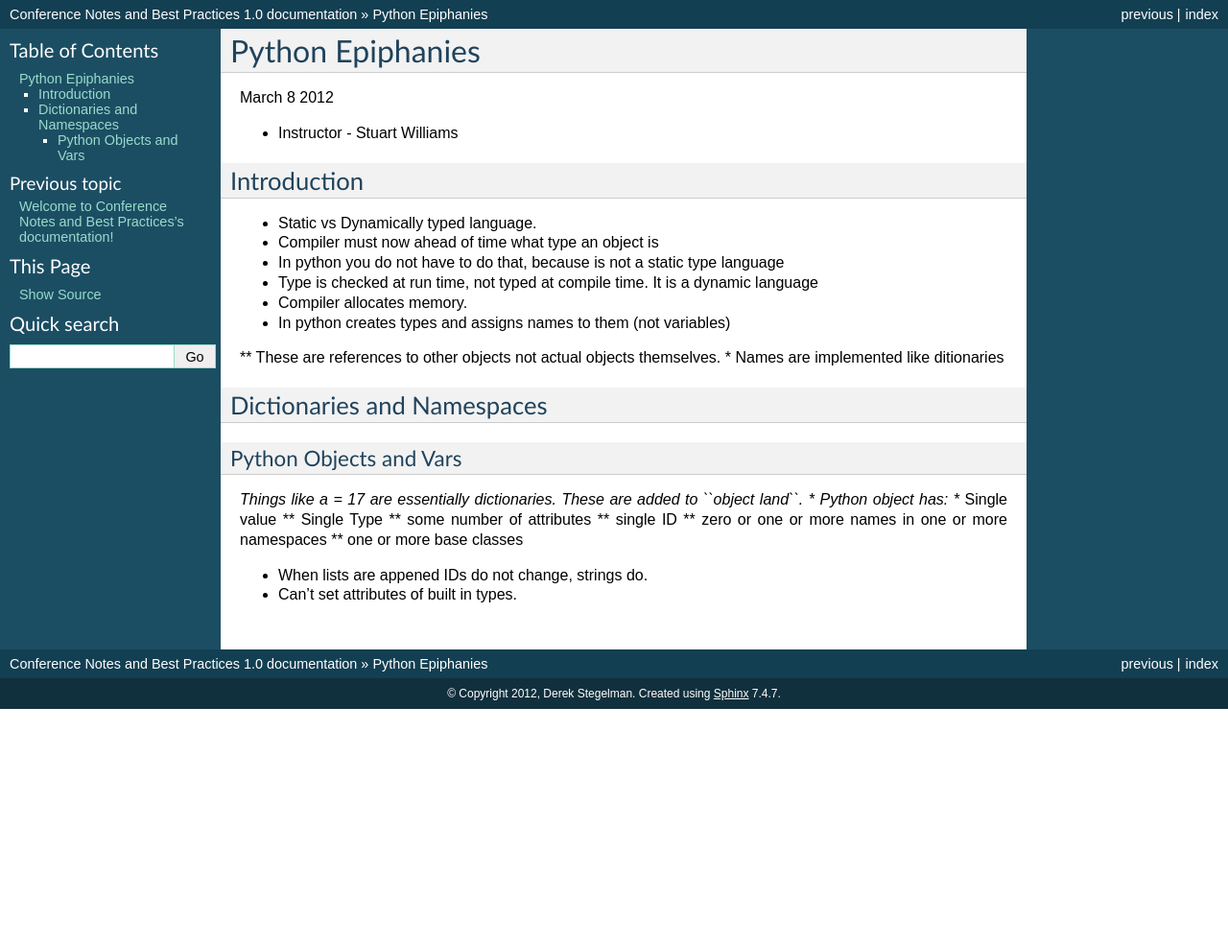
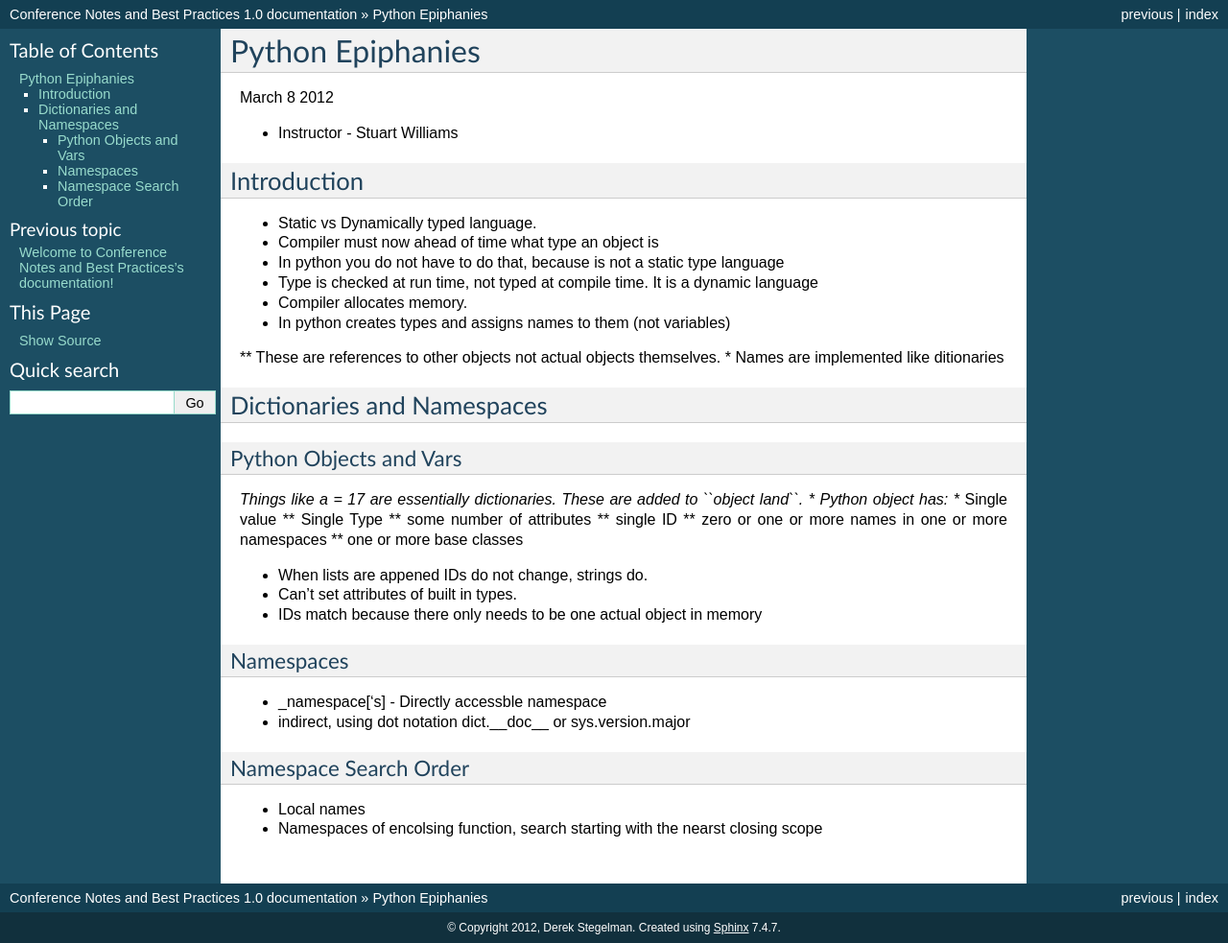
Before and after one commit to dstegelman/dstegelman-event-notes, a Sphinx documentation site: the page built from source/pycon2012/tutorials.rst, in a window 1280 px wide. Shown: the whole page at 96% size. Built offline with Sphinx 7.4.7, drawn with Linux system fonts in a browser that asks for light colours; before the commit the page ends 900 px from its top, so only the background shows below that.

Commit message:
updates.

```diff
--- a/source/pycon2012/tutorials.rst
+++ b/source/pycon2012/tutorials.rst
@@ -38,3 +38,16 @@ Python Objects and Vars
 
 * When lists are appened IDs do not change, strings do.
 * Can't set attributes of built in types.
+* IDs match because there only needs to be one actual object in memory
+
+Namespaces
+----------
+
+* _namespace['s] - Directly accessble namespace
+* indirect, using dot notation dict.__doc__ or sys.version.major
+
+Namespace Search Order
+----------------------
+
+* Local names
+* Namespaces of encolsing function, search starting with the nearst closing scope
```
Also changed, not shown: 5 other files.
